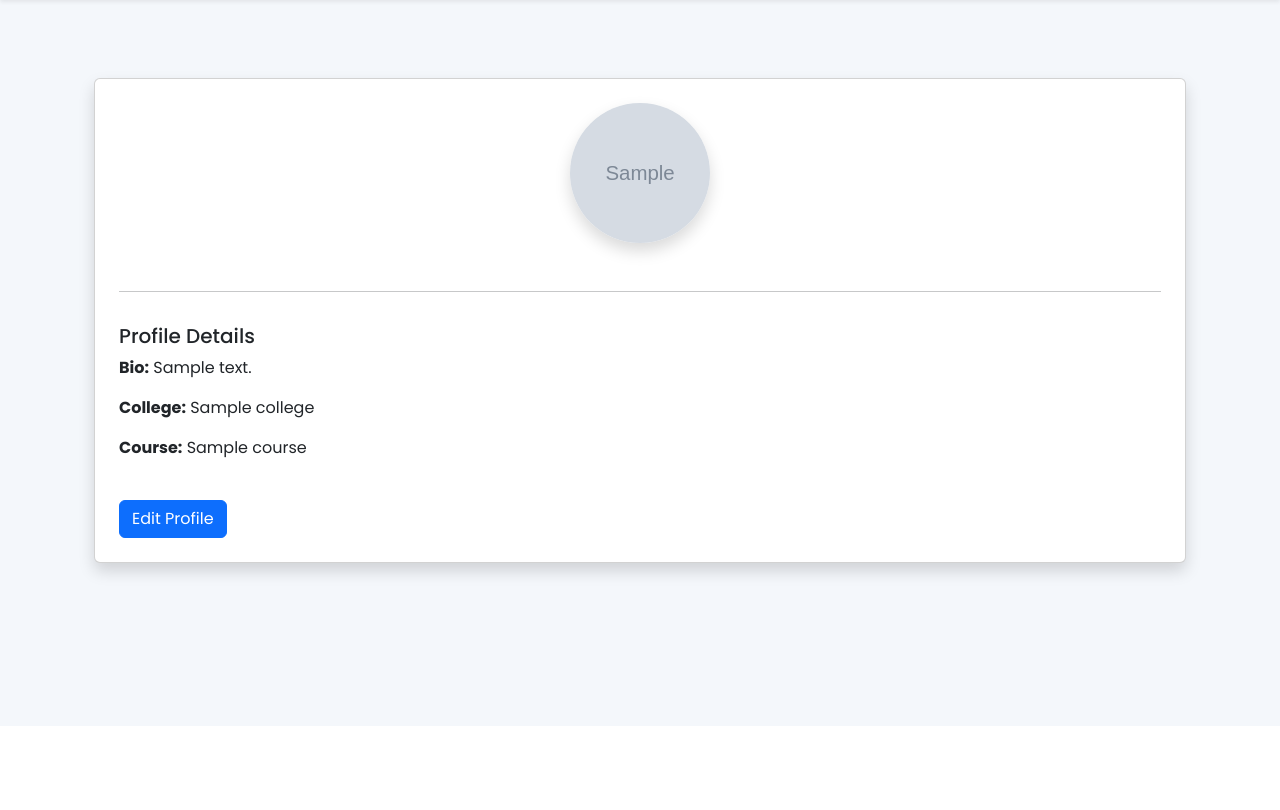
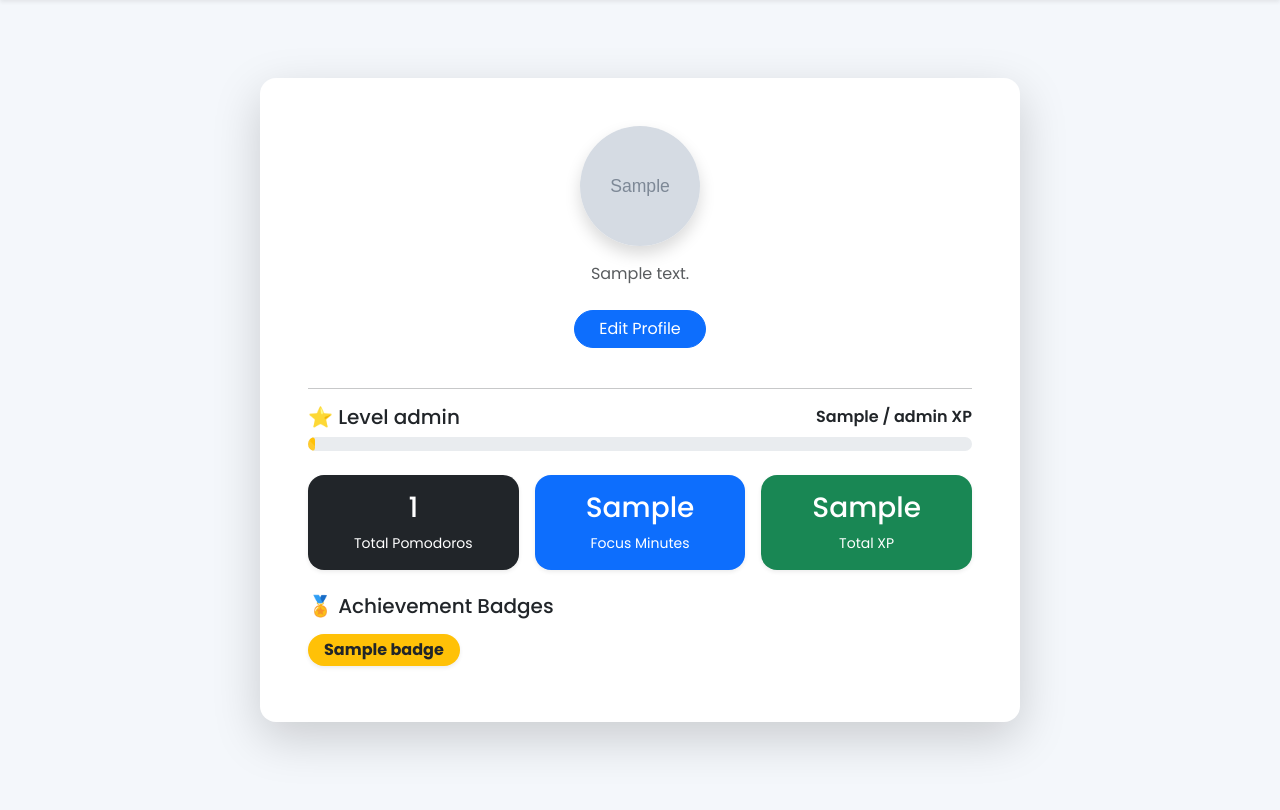
Before and after one commit to ajilaries/DevTrack, a Django app: template tracker/templates/tracker/profile.html in a window 1280 px wide. Shown: the part 74-884 px from the top of the page. Before the commit the page ends 657 px from the top, so only its background shows below. Run offline with Django 5.2, Linux system fonts and the light colour scheme; the template is opened without the code that fills it: most values are stand-ins (such as "Sample title", 1, 10 or a date in 2020); grey boxes marked "Sample" are stand-in pictures.

Commit message:
upgraded profile

```diff
--- a/tracker/templates/tracker/profile.html
+++ b/tracker/templates/tracker/profile.html
@@ -1,62 +1,136 @@
 {% extends 'tracker/base.html' %}
-
 {% block content %}
 
-<div class="container mt-5">
+<div class="container py-5">
 
-    <div class="card shadow p-4">
+    <div class="card shadow-lg border-0 rounded-4 p-5 mx-auto"
+         style="max-width: 760px;">
 
-        <div class="text-center">
+        <!-- PROFILE HEADER -->
 
-            <img
-                src="{{ profile.profile_picture.url }}"
-                width="140"
-                height="140"
-                class="rounded-circle shadow mb-3"
-                style="object-fit: cover;"
-            >
+        <div class="text-center mb-4">
 
-            <h2>
+            {% if profile.avatar %}
+                <img
+                    src="{{ profile.avatar.url }}"
+                    class="rounded-circle shadow"
+                    width="120"
+                    height="120"
+                    style="object-fit: cover;"
+                >
+            {% else %}
+                <div
+                    class="rounded-circle bg-secondary text-white d-flex align-items-center justify-content-center mx-auto shadow"
+                    style="width:120px;height:120px;font-size:40px;"
+                >
+                    👤
+                </div>
+            {% endif %}
+
+            <h2 class="mt-3 fw-bold">
                 {{ request.user.username }}
             </h2>
 
             <p class="text-muted">
-                {{ request.user.email }}
+                {{ profile.bio|default:"No bio added yet." }}
             </p>
+
+            <a href="{% url 'edit_profile' %}"
+               class="btn btn-primary rounded-pill px-4 mt-2">
+                Edit Profile
+            </a>
 
         </div>
 
         <hr>
 
-        <div class="mt-3">
 
-            <h5>Profile Details</h5>
+        <!-- XP LEVEL -->
 
-            <p>
-                <strong>Bio:</strong>
-                {{ profile.bio }}
-            </p>
+        <div class="mb-4">
 
-            <p>
-                <strong>College:</strong>
-                {{ profile.college }}
-            </p>
+            <div class="d-flex justify-content-between mb-2">
 
-            <p>
-                <strong>Course:</strong>
-                {{ profile.course }}
-            </p>
+                <h5 class="mb-0">
+                    ⭐ Level {{ profile.level }}
+                </h5>
+
+                <span class="fw-semibold">
+                    {{ profile.xp }} / {{ xp_for_next_level }} XP
+                </span>
+
+            </div>
+
+            <div class="progress rounded-pill"
+                 style="height:14px;">
+
+                <div
+                    id="xpBar"
+                    class="progress-bar bg-warning progress-bar-striped progress-bar-animated rounded-pill"
+                    role="progressbar"
+                    aria-valuenow="{{ progress_percent }}"
+                    aria-valuemin="0"
+                    aria-valuemax="100">
+                </div>
+
+            </div>
 
         </div>
 
-        <div class="mt-4">
 
-            <a
-                href="{% url 'edit_profile' %}"
-                class="btn btn-primary"
-            >
-                Edit Profile
-            </a>
+        <!-- STATS -->
+
+        <div class="row g-3 mb-4">
+
+            <div class="col-md-4">
+                <div class="card border-0 bg-dark text-white text-center shadow-sm rounded-4 p-3">
+                    <h3>{{ total_pomodoros }}</h3>
+                    <small>Total Pomodoros</small>
+                </div>
+            </div>
+
+            <div class="col-md-4">
+                <div class="card border-0 bg-primary text-white text-center shadow-sm rounded-4 p-3">
+                    <h3>{{ focus_minutes }}</h3>
+                    <small>Focus Minutes</small>
+                </div>
+            </div>
+
+            <div class="col-md-4">
+                <div class="card border-0 bg-success text-white text-center shadow-sm rounded-4 p-3">
+                    <h3>{{ profile.xp }}</h3>
+                    <small>Total XP</small>
+                </div>
+            </div>
+
+        </div>
+
+
+        <!-- BADGES -->
+
+        <div>
+
+            <h5 class="mb-3">
+                🏅 Achievement Badges
+            </h5>
+
+            {% if profile.badges %}
+
+                {% for badge in profile.badges %}
+
+                    <span class="badge rounded-pill bg-warning text-dark px-3 py-2 me-2 mb-2 fs-6 shadow-sm">
+                        {{ badge }}
+                    </span>
+
+                {% endfor %}
+
+            {% else %}
+
+                <p class="text-muted">
+                    No badges unlocked yet.
+                </p>
+
+            {% endif %}
 
         </div>
 
@@ -64,4 +138,12 @@
 
 </div>
 
+
+<script>
+document.addEventListener("DOMContentLoaded", function () {
+    const bar = document.getElementById("xpBar");
+    bar.style.width = "{{ progress_percent }}%";
+});
+</script>
+
 {% endblock %}
```
